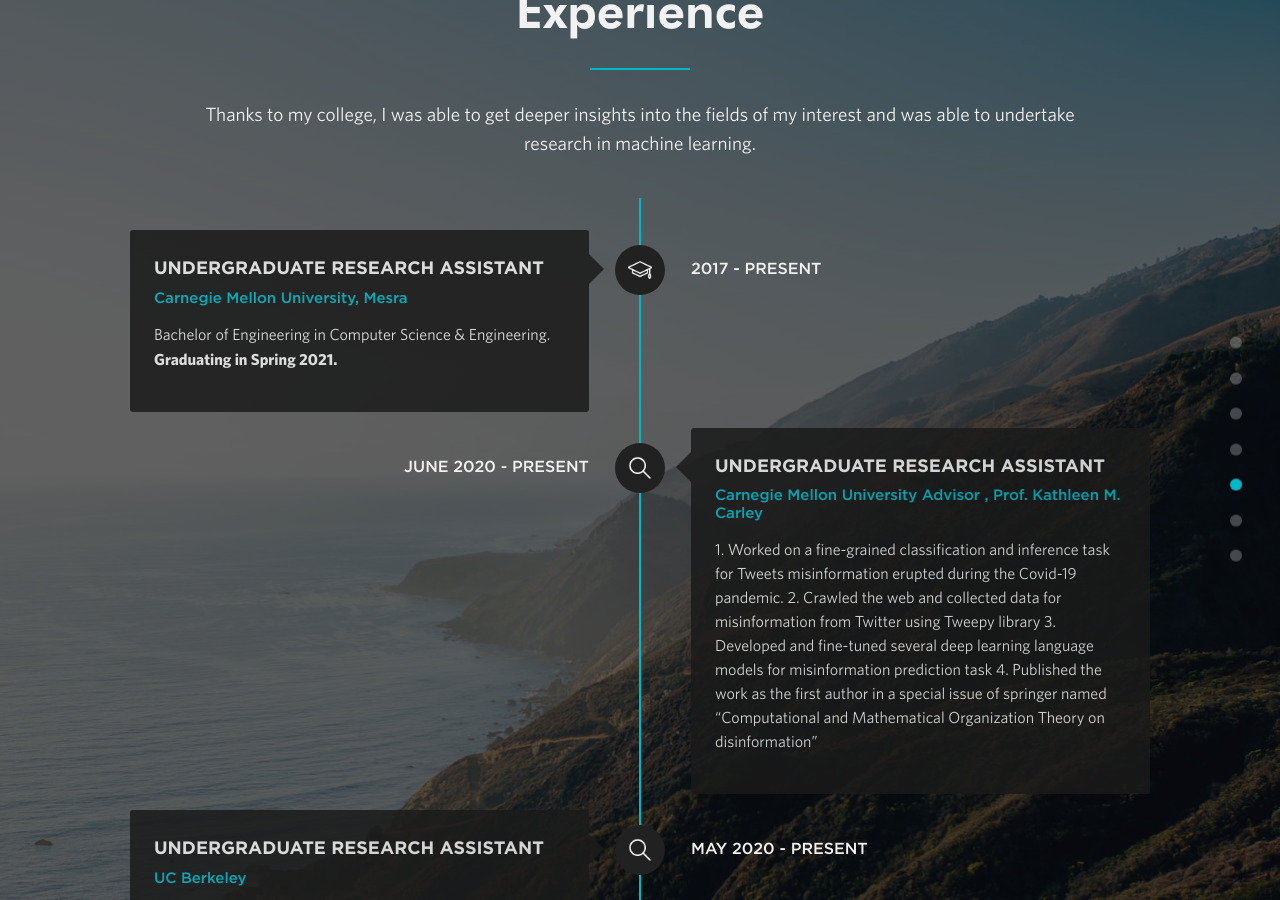
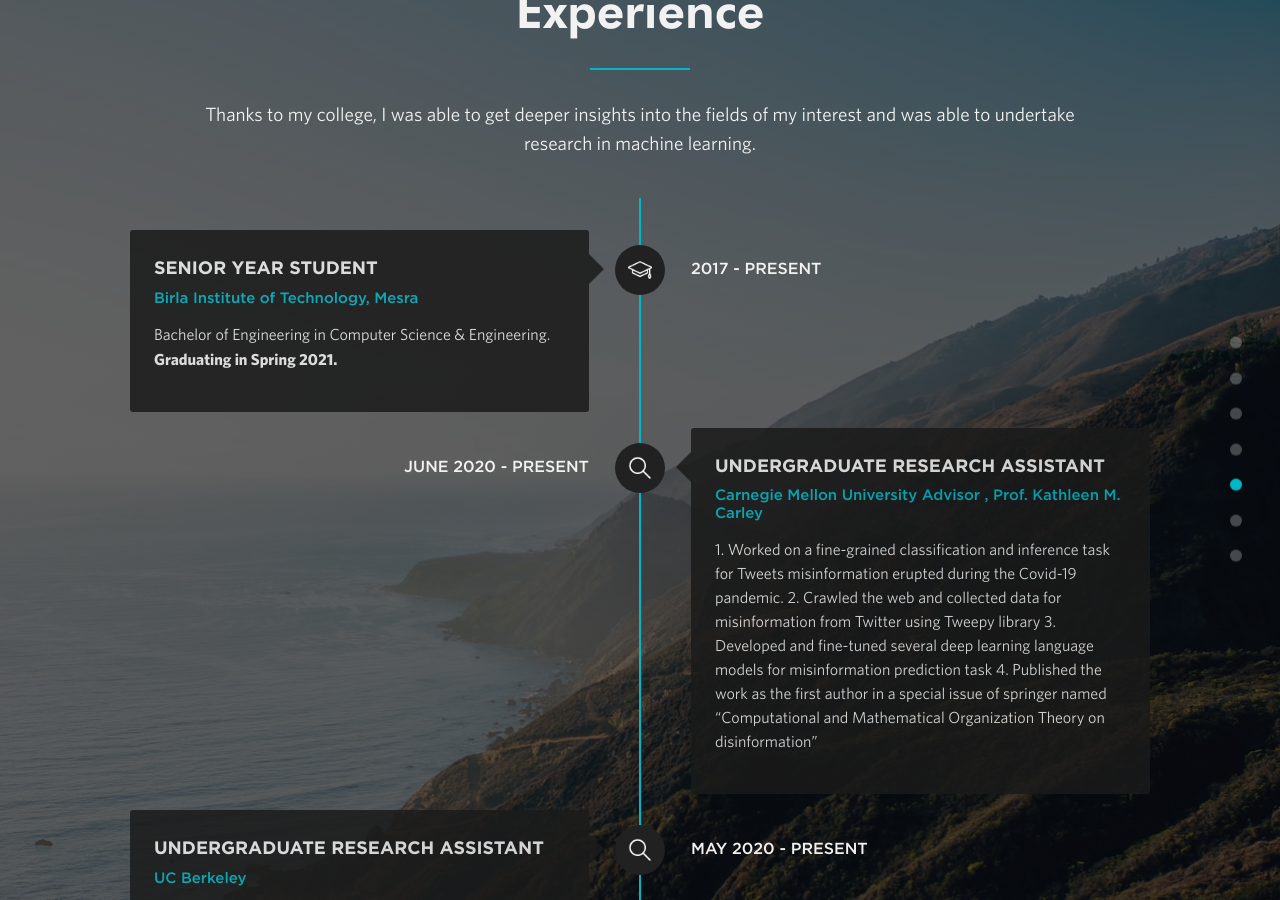
Before and after one commit to sumit6597/sumit6597.github.io, a Jekyll site: the page built from index.html, in a window 1280 px wide and 900 px high, scrolled down 3535 px. Built offline with Jekyll 4.4.1, drawn with Linux system fonts in a browser that asks for light colours; nearby versions of some CDN libraries.

Commit message:
Update timeline.yml

```diff
--- a/_data/timeline.yml
+++ b/_data/timeline.yml
@@ -1,5 +1,5 @@
-- position: Undergraduate Research Assistant
-  company: Carnegie Mellon University, Mesra
+- position: Senior Year Student
+  company: Birla Institute of Technology, Mesra
   url: http://www.bitmesra.ac.in/
   description: Bachelor of Engineering in Computer Science &amp; Engineering. <strong>Graduating in Spring 2021.</strong>
   sprite: university
```
